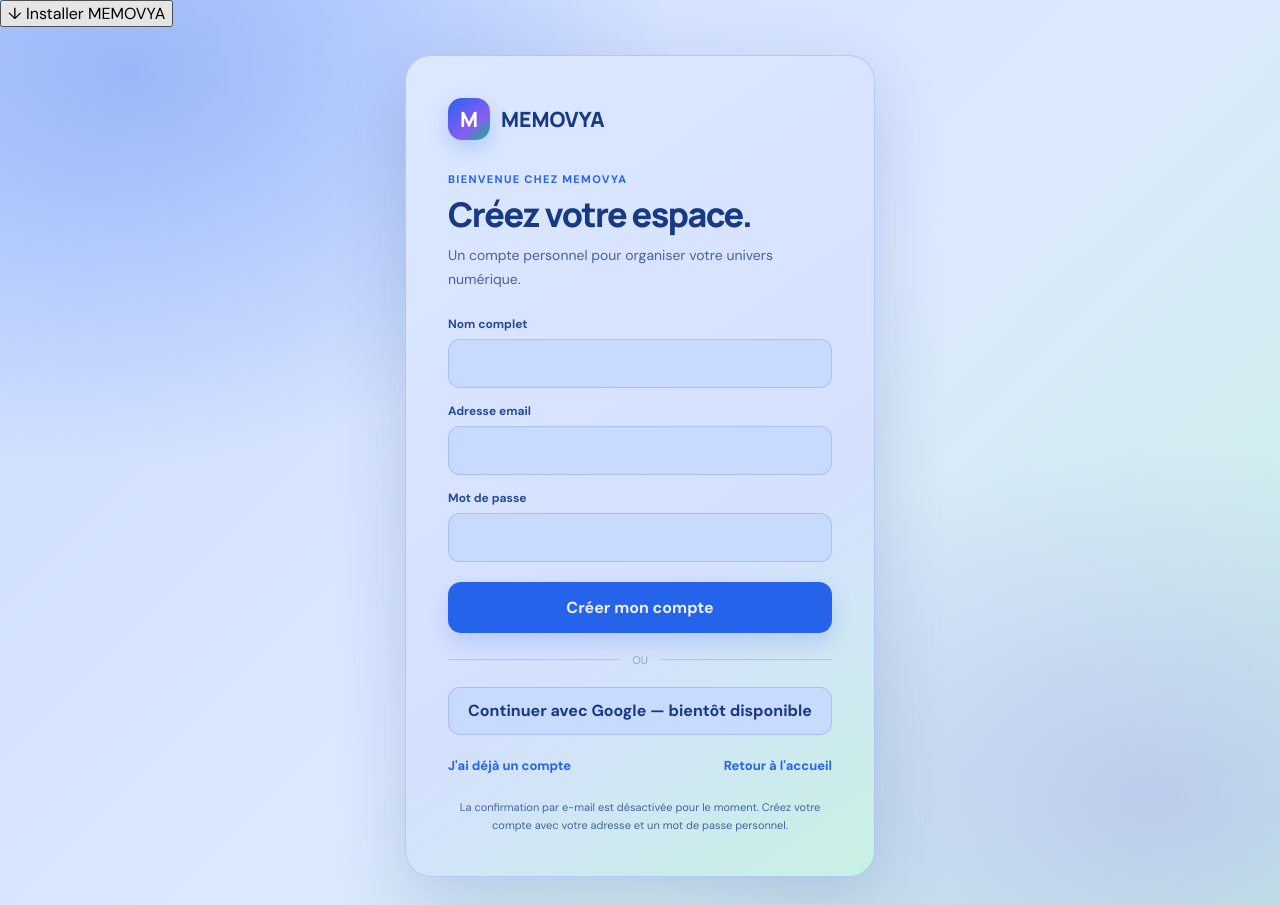
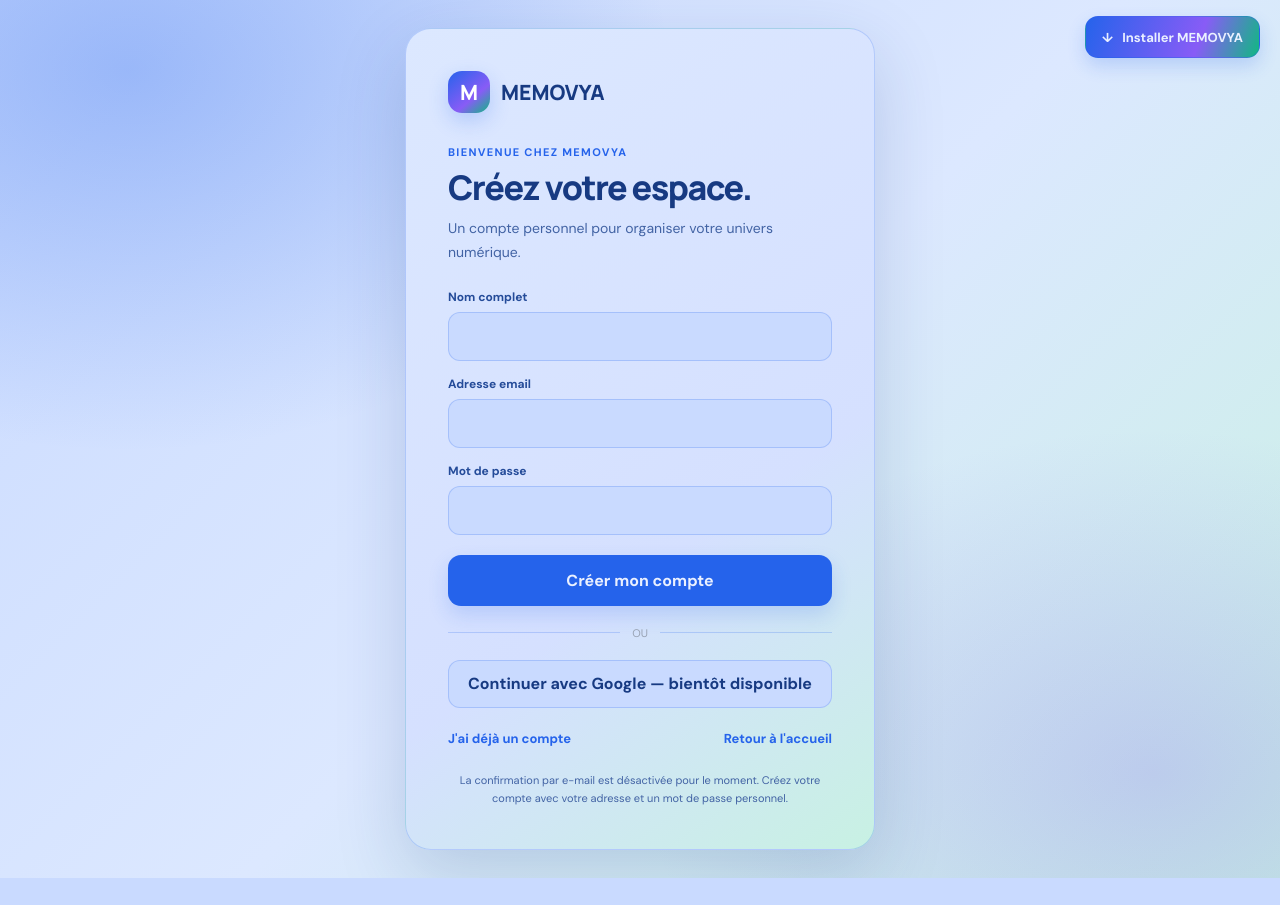
Before and after one commit to jemoresjemor9-collab/MEMOVYA, a Next.js app: page /signup in a window 1280 px wide. After the commit the page ends 878 px from the top, so only its background shows below. Built offline with nearby package versions, Linux system fonts and the light colour scheme; no server answers.

Commit message:
Style fixed PWA installation control

```diff
--- a/app/globals.css
+++ b/app/globals.css
@@ -177,3 +177,9 @@ body { background:radial-gradient(ellipse at 10% 8%,rgba(37,99,235,.30),transpar
 .auth-error { background:#E5D9FF; color:#5735A6; border-color:rgba(136,92,246,.5); }
 .preview-foot { background:#C8F1E3; color:#126B50; }
 .auth-submit, .button-primary { color:#EAF0FF; }
+
+.install-area { position:fixed; z-index:1000; top:16px; right:20px; display:flex; flex-direction:column; align-items:flex-end; gap:7px; }
+.install-button { display:inline-flex; align-items:center; justify-content:center; gap:9px; min-height:42px; padding:0 16px; border:1px solid rgba(37,99,235,.35); border-radius:13px; color:#EAF0FF; background:linear-gradient(110deg,#2563EB,#885CF6 65%,#10B981); font-size:13px; font-weight:800; cursor:pointer; box-shadow:0 8px 18px rgba(37,99,235,.2); }
+.install-status, .install-help { margin:0; color:#31569B; font-size:11px; line-height:1.5; }
+.install-help { max-width:330px; padding:9px 12px; border-radius:10px; background:#DCE8FF; text-align:right; }
+@media (max-width:520px) { .install-area { top:12px; right:12px; } .install-button { min-height:39px; padding:0 11px; font-size:12px; } }
```
